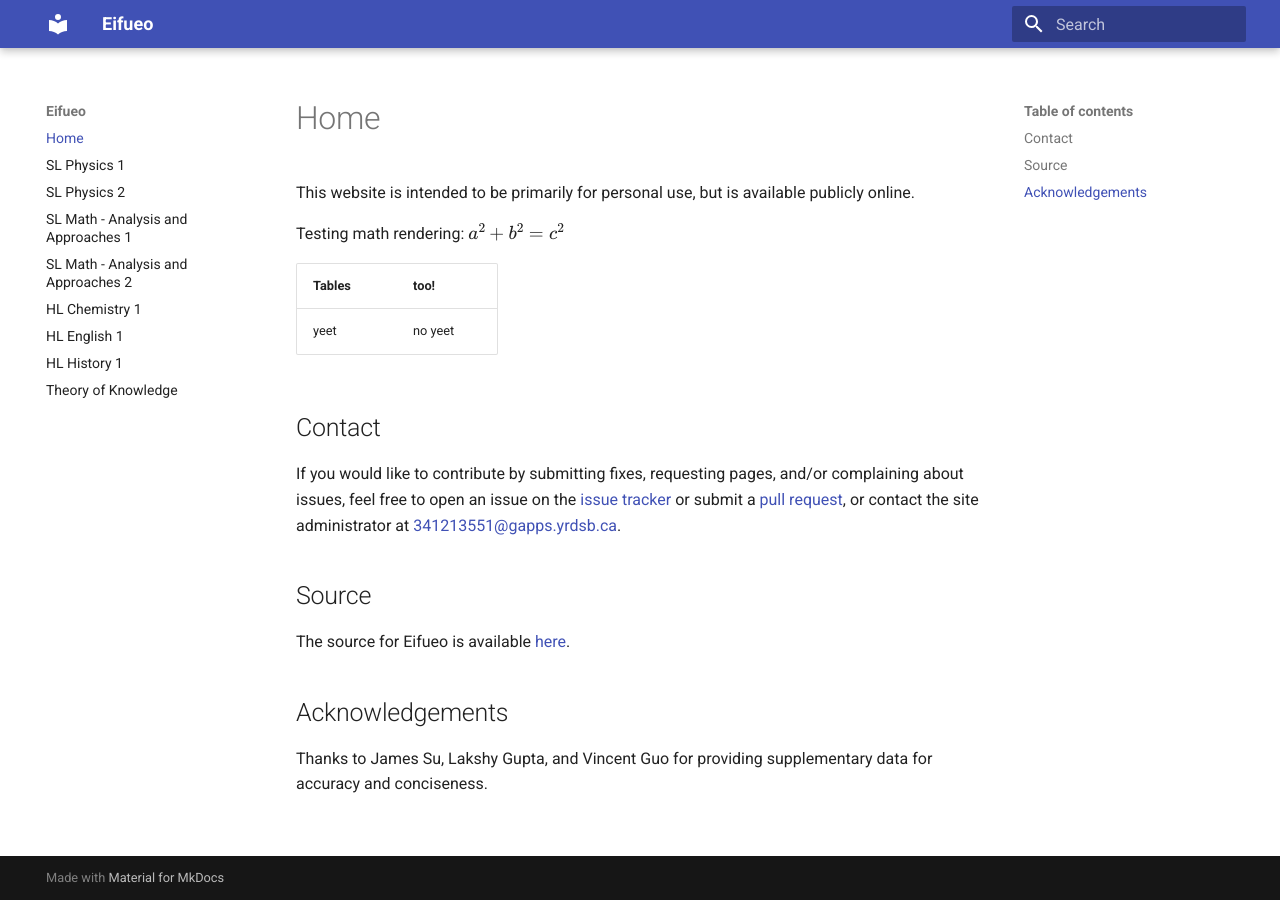
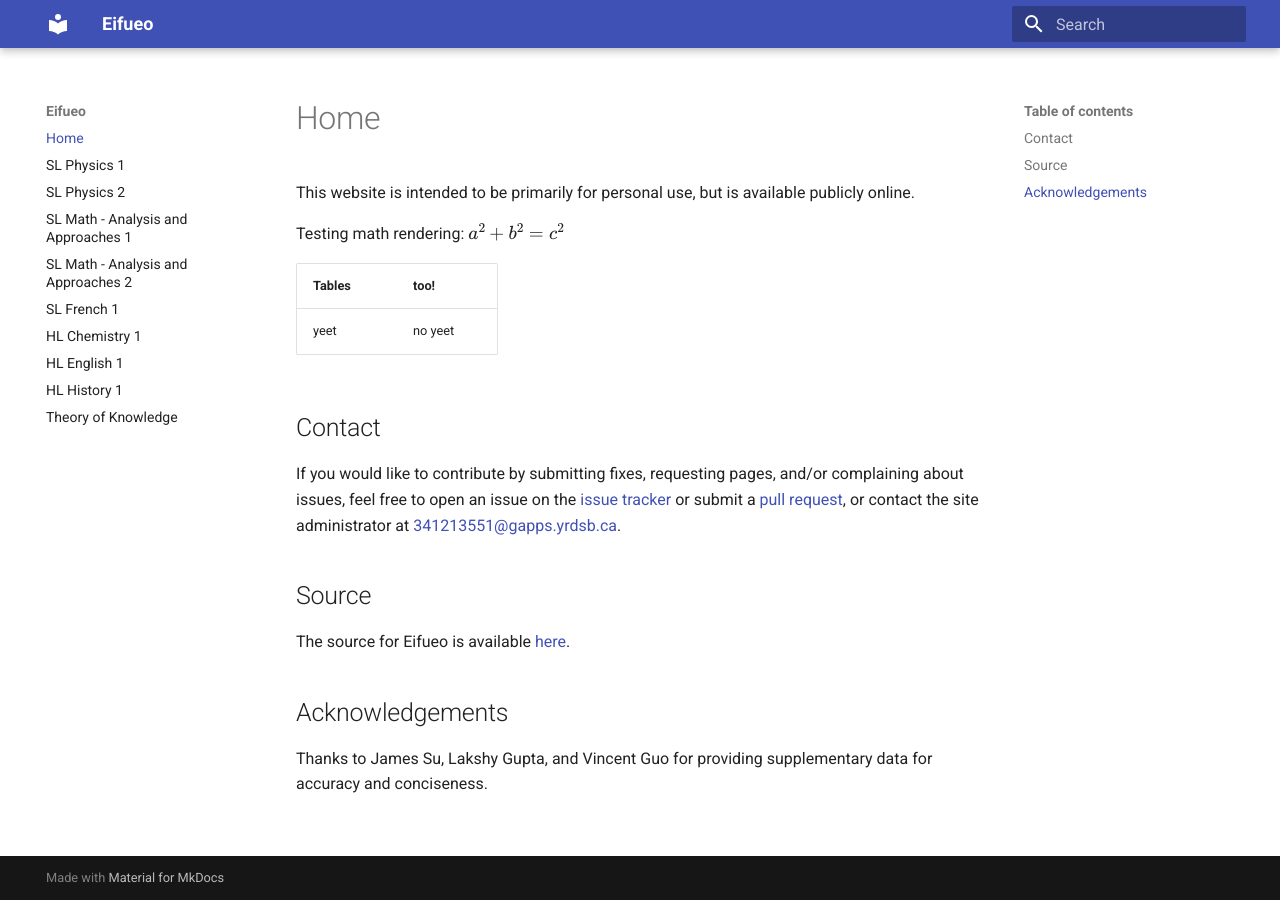
Before and after one commit to potatoeggy/eifueo, an MkDocs documentation site: the page built from docs/index.md, in a window 1280 px wide. Built offline with MkDocs 1.6.1 and Material for MkDocs 9.7.7, drawn with Linux system fonts in a browser that asks for light colours; formulas are drawn with MathJax 3.

Commit message:
add french

```diff
--- a/mkdocs.yml
+++ b/mkdocs.yml
@@ -5,6 +5,7 @@ nav:
   - SL Physics 2: sph4u7.md
   - SL Math - Analysis and Approaches 1: mhf4u7.md
   - SL Math - Analysis and Approaches 2: mcv4u7.md
+  - SL French 1: fsf3u7.md
   - HL Chemistry 1: sch3uz.md
   - HL English 1: eng3uz.md
   - HL History 1: chw3mz.md
```
